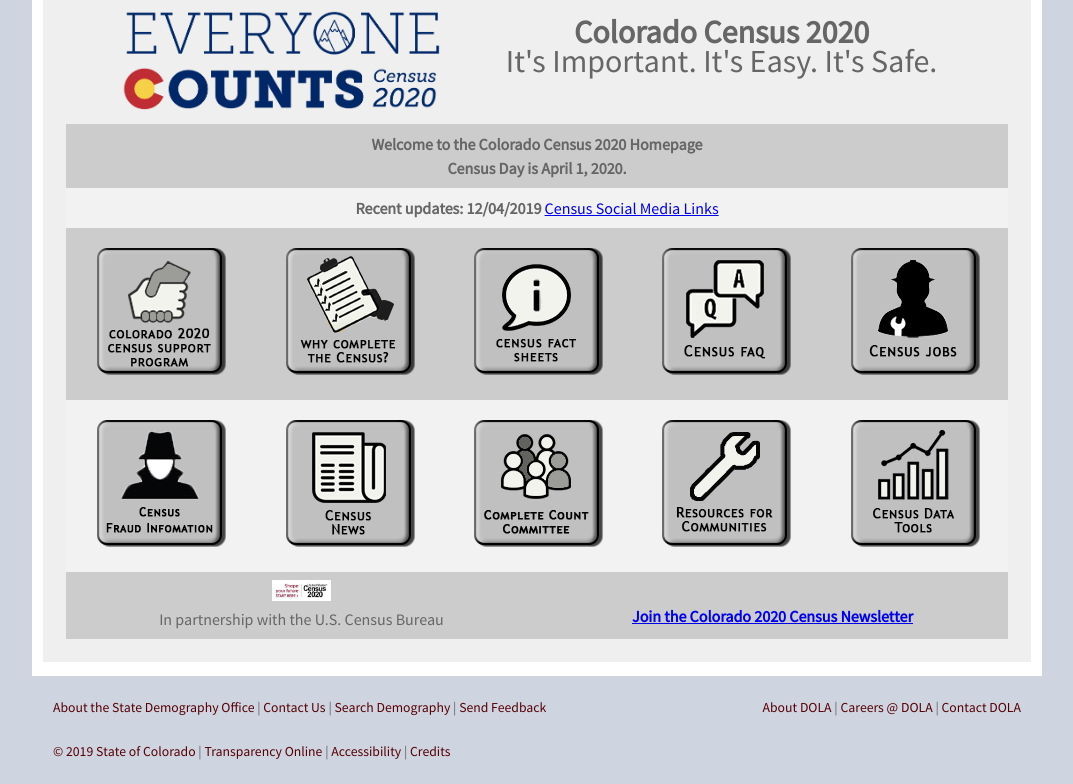
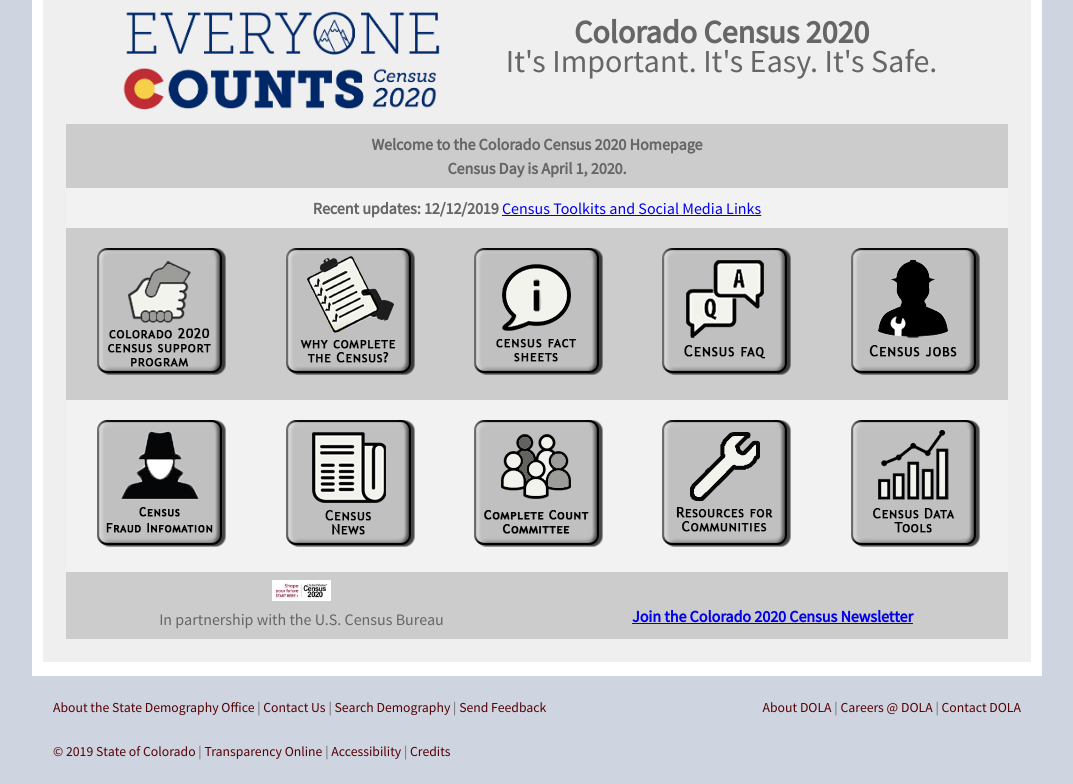
Before and after one commit to TBleess/Website_New, a Jekyll site: the page built from pages/5_CensusACS/census_2020_main.html, in a window 1280 px wide. Shown: the part 990-1774 px from the top of the page, without its empty margins (103-1176 px from the left). Built offline with Jekyll 4.4.1, drawn with Linux system fonts in a browser that asks for light colours.

Commit message:
Update census_2020_main.html

```diff
--- a/pages/5_CensusACS/census_2020_main.html
+++ b/pages/5_CensusACS/census_2020_main.html
@@ -101,7 +101,7 @@
 		<tr>
 		<td align="left" colspan="5" >
 			<b>Recent updates:</b>
-			<b>12/04/2019</b> <a href="https://demography.dola.colorado.gov/census-acs/2020-resources/">Census Social Media Links</a>
+			<b>12/12/2019</b> <a href="https://demography.dola.colorado.gov/census-acs/2020-resources/">Census Toolkits and Social Media Links</a>
 		</td>
                 </tr>
 		<tr>
```
